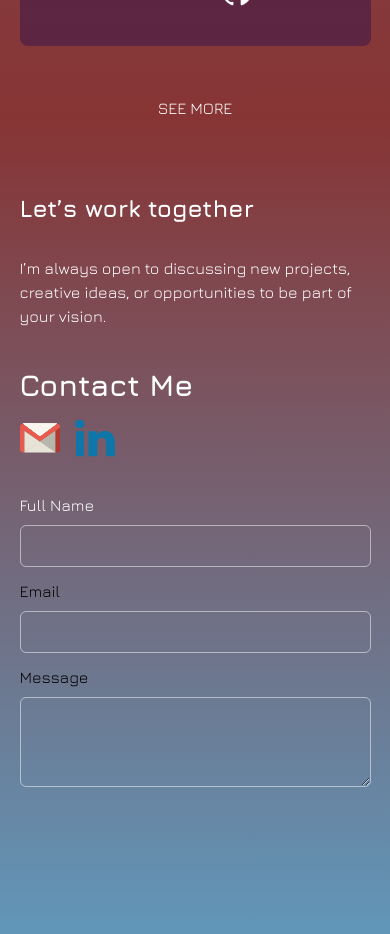
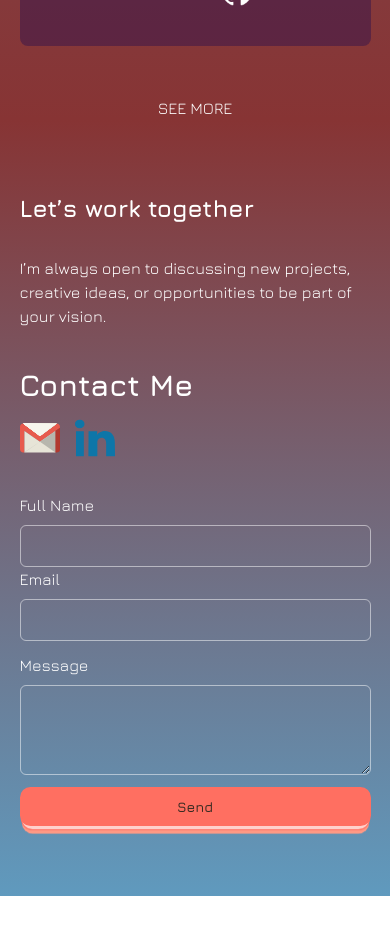
Before and after one commit to MtchedlishviliLevani/portfolio, a React (Vite) app: page / in a window 390 px wide. Shown: the part 3980-4914 px from the top of the page. After the commit the page ends 4876 px from the top, so only its background shows below. Built offline with nearby package versions, Linux system fonts and the light colour scheme.

Commit message:
add contact form and add use emailjs

```diff
--- a/package.json
+++ b/package.json
@@ -10,6 +10,8 @@
     "preview": "vite preview"
   },
   "dependencies": {
+    "@emailjs/browser": "^4.4.1",
+    "emailjs-com": "^3.2.0",
     "framer-motion": "^11.2.11",
     "react": "^18.3.1",
     "react-dom": "^18.3.1"
--- a/src/components/Contact.tsx
+++ b/src/components/Contact.tsx
@@ -1,46 +1,82 @@
+import emailjs from '@emailjs/browser';
+import { useRef } from 'react';
 
 function Contact() {
+    const form = useRef();
+
+    const handleSubmit = (e) => {
+        e.preventDefault();
+
+        emailjs
+            .sendForm('service_lbarcv5', 'template_y296mmk', form.current, 'keQTjMSI_OtRU0Fjq')
+            .then(
+                () => {
+                    console.log('SUCCESS!');
+                },
+                (error) => {
+                    console.log('FAILED...', error.text);
+                },
+            );
+
+        e.target.reset(); // Reset the form fields after submission
+    };
 
     return (
         <section
             style={{ background: "linear-gradient(to bottom, #873434, #146a9fad)" }}
-            className="w-full h-[100vh] "
+            className="w-full h-[100%]"
         >
-            <div className="pt-[70px] container">
+            <div className="pt-[70px] container pb-[70px]">
                 <div className="text-[#ffffff]">
-                    <h2 className=" font-bold text-[24px]">
+                    <h2 className="font-bold text-[24px] sm:text-[28px] md:text-[30px] lg:text-[36px]">
                         Let’s work together
                     </h2>
-                    <p className="mt-[30px]">
+                    <p className="mt-[30px] sm:text-[18px] md:text-[24px] lg:text-[28px]">
                         I’m always open to discussing new projects, creative ideas, or
                         opportunities to be part of your vision.
                     </p>
                 </div>
                 <div className="mt-[35px]">
-                    <h3 className="text-[30px] font-bold text-[#fff]">Contact Me</h3>
-                    <div className="flex gap-[15px] items-center mt-[10px]">
-                        <img src="gmail-icon-logo-svgrepo-com.svg" alt="" />
-                        <svg xmlns="http://www.w3.org/2000/svg" viewBox="0 0 24 22" width="40" height="40" fill="#0e76a8"><path d="M5.3 22H.6V7h4.7v15zM2.8 5.2C1.1 5.2 0 4 0 2.6 0 1.1 1.1 0 2.9 0s2.8 1.1 2.8 2.6c0 1.4-1.1 2.6-2.9 2.6zM24 22h-5.3v-7.7c0-2-.8-3.4-2.7-3.4-1.4 0-2.2.9-2.5 1.8-.1.3-.1.8-.1 1.2V22H8.1s.1-13.7 0-15h5.2v2.3c.3-1 2-2.5 4.7-2.5 3.3 0 5.9 2.2 5.9 6.8L24 22z"></path></svg>
+                    <h3 className="text-[30px] md:text-[36px] font-bold text-[#fff]">Contact Me</h3>
+                    <div className="flex gap-[15px] items-center mt-[10px] md:mt-[15px]">
+                        <img src="gmail-icon-logo-svgrepo-com.svg" alt="Gmail icon" />
+                        <svg xmlns="http://www.w3.org/2000/svg" viewBox="0 0 24 22" width="40" height="40" fill="#0e76a8">
+                            <path d="M5.3 22H.6V7h4.7v15zM2.8 5.2C1.1 5.2 0 4 0 2.6 0 1.1 1.1 0 2.9 0s2.8 1.1 2.8 2.6c0 1.4-1.1 2.6-2.9 2.6zM24 22h-5.3v-7.7c0-2-.8-3.4-2.7-3.4-1.4 0-2.2.9-2.5 1.8-.1.3-.1.8-.1 1.2V22H8.1s.1-13.7 0-15h5.2v2.3c.3-1 2-2.5 4.7-2.5 3.3 0 5.9 2.2 5.9 6.8L24 22z"></path>
+                        </svg>
                     </div>
                 </div>
-                {/* active color for focus navy */}
-                <form action="" className="flex flex-col gap-3 bg-transparent mt-[35px]">
+                <form ref={form} onSubmit={handleSubmit} className="flex flex-col gap-3 bg-transparent mt-[35px] max-w-[700px]">
+                    <div className="md:flex md:gap-[30px] md:items-center md:justify-between">
+                        <div className="flex flex-col md:flex-grow-[1] gap-2">
+                            <label htmlFor="user_name" className="text-[#fff]">Full Name</label>
+                            <input
+                                type="text"
+                                name="user_name"
+                                className="text-white focus-within:border-[brown] focus-within:border-[2px] bg-transparent outline-none border-[#ffffff80] border py-2 px-3 rounded-md"
+                                required
+                            />
+                        </div>
+                        <div className="flex flex-col gap-2 md:flex-grow-[1]">
+                            <label htmlFor="user_email" className="text-[#fff]">Email</label>
+                            <input
+                                type="email"
+                                name="user_email"
+                                className="text-white focus-within:border-[brown] focus-within:border-[2px] bg-transparent outline-none border-[#ffffff80] border py-2 px-3 rounded-md"
+                                required
+                            />
+                        </div>
+                    </div>
                     <div className="flex flex-col gap-2">
-                        <label htmlFor="name" className="text-[#fff]">Full Name</label>
-                        <input type="text"
-                            className=" focus-within:border-[brown] focus-within:border-[2px] bg-transparent outline-none border-[#ffffff80] border py-2 px-3 rounded-md" /></div>
-                    <div className="flex flex-col gap-2">
-                        <label htmlFor="">Email</label>
-                        <input type="text"
-                            className=" focus-within:border-[brown] focus-within:border-[2px] bg-transparent outline-none border-[#ffffff80] border py-2 px-3 rounded-md" /></div>
-                    <div className="flex flex-col gap-2">
-                        <label htmlFor="">Message</label>
-                        <textarea rows={3} name="message" id=""
-                            className=" focus-within:border-[brown] focus-within:border-[2px] bg-transparent outline-none border-[#ffffff80] border py-2 px-3 rounded-md"></textarea>
+                        <label htmlFor="message" className="text-[#fff]">Message</label>
+                        <textarea
+                            name="message"
+                            rows={3}
+                            className="text-white focus-within:border-[brown] focus-within:border-[2px] bg-transparent outline-none border-[#ffffff80] border py-2 px-3 rounded-md"
+                            required
+                        ></textarea>
                     </div>
-
+                    <button type="submit" className="styling">Send</button>
                 </form>
-
             </div>
         </section>
     );
--- a/src/components/Projects.tsx
+++ b/src/components/Projects.tsx
@@ -10,8 +10,8 @@ function Projects() {
                     <h2 className='text-[48px] text-white text-center '>Projects</h2>
                 </div>
                 <div className="grid lg:gap-[50px] gap-[20px] sm:justify-center sm:gap-[30px] xl:grid-cols-3 md:grid-cols-2 ">
-                    {dataJson.projects.map((item) => {
-                        return <div className="bg-[#2f114d78] sm:max-w-[400px] md:max-w-[initial]  rounded-lg  h-[100%] relative ">
+                    {dataJson.projects.map((item, i) => {
+                        return <div key={i} className="bg-[#2f114d78] sm:max-w-[400px] md:max-w-[initial]  rounded-lg  h-[100%] relative ">
                             <div className="relative group">
                                 <img
                                     className="rounded-t-lg cursor-pointer w-full h-[200px] "
--- a/src/index.css
+++ b/src/index.css
@@ -76,3 +76,87 @@
 .card-shadow {
   box-shadow: 0 5px 12px 0 rgba(19, 19, 19, 0.15);
 }
+button.styling {
+  font-weight: 600;
+  color: #382b22;
+  padding: 0.75em 1.5em; /* Reduced padding for better fit on mobile */
+  background: rgb(255, 111, 97);
+  border: 2px solid #ff6f61; /* Adjusted to match the base color */
+  border-radius: 0.75em;
+  transform-style: preserve-3d;
+  transition: transform 150ms cubic-bezier(0, 0, 0.58, 1),
+    background 150ms cubic-bezier(0, 0, 0.58, 1);
+  position: relative; /* Added to fix position issue */
+}
+
+button.styling::before {
+  position: absolute;
+  content: "";
+  width: 100%;
+  height: 100%;
+  top: 0;
+  left: 0;
+  right: 0;
+  bottom: 0;
+  background: #ffd1cc; /* Light shade to complement base color */
+  border-radius: inherit;
+  box-shadow: 0 0 0 2px #ff6f61, 0 0.625em 0 0 #ff9985; /* Adjusted to match the base color */
+  transform: translate3d(0, 0.75em, -1em);
+  transition: transform 150ms cubic-bezier(0, 0, 0.58, 1),
+    box-shadow 150ms cubic-bezier(0, 0, 0.58, 1);
+}
+
+button.styling:hover {
+  background: #ff9985; /* Adjusted hover background */
+  transform: translate(0, 0.25em);
+}
+
+button.styling:hover::before {
+  box-shadow: 0 0 0 2px #ff6f61, 0 0.5em 0 0 #ffd1cc; /* Adjusted to match the base color */
+  transform: translate3d(0, 0.5em, -1em);
+}
+
+button.styling:active {
+  background: #ff9985; /* Adjusted active background */
+  transform: translate(0em, 0.75em);
+}
+
+button.styling:active::before {
+  box-shadow: 0 0 0 2px #ff6f61, 0 0 #ffd1cc; /* Adjusted to match the base color */
+  transform: translate3d(0, 0, -1em);
+}
+
+/* Media Query for mobile devices */
+@media (max-width: 600px) {
+  button.styling {
+    padding: 0.5em 1em; /* Further reduce padding for smaller screens */
+    font-size: 0.875em; /* Adjust font size for better readability on smaller screens */
+  }
+
+  button.styling::before {
+    box-shadow: 0 0 0 1px #ff6f61, 0 0.3125em 0 0 #ff9985; /* Adjust shadow for smaller screens */
+    transform: translate3d(
+      0,
+      0.375em,
+      -0.5em
+    ); /* Adjust transform for smaller screens */
+  }
+
+  button.styling:hover::before {
+    box-shadow: 0 0 0 1px #ff6f61, 0 0.25em 0 0 #ffd1cc; /* Adjust shadow for smaller screens */
+    transform: translate3d(
+      0,
+      0.25em,
+      -0.5em
+    ); /* Adjust transform for smaller screens */
+  }
+
+  button.styling:active::before {
+    box-shadow: 0 0 0 1px #ff6f61, 0 0 #ffd1cc; /* Adjust shadow for smaller screens */
+    transform: translate3d(
+      0,
+      0,
+      -0.5em
+    ); /* Adjust transform for smaller screens */
+  }
+}
```
Also changed, not shown: 1 other file (tests, documents, lock files or other folders).
